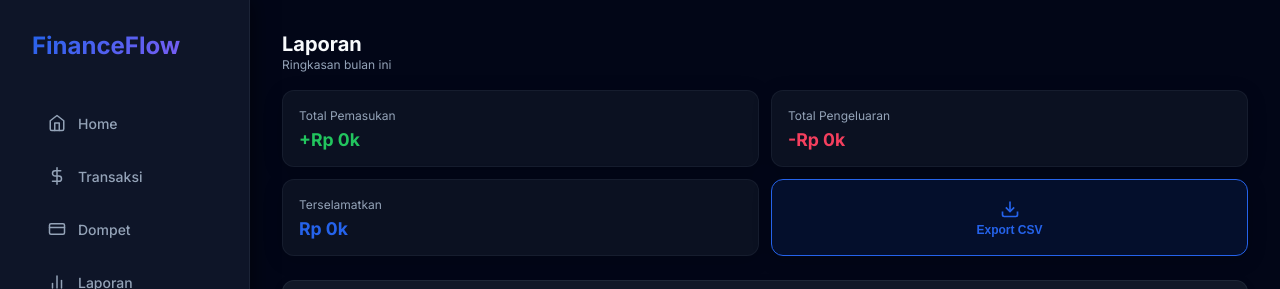
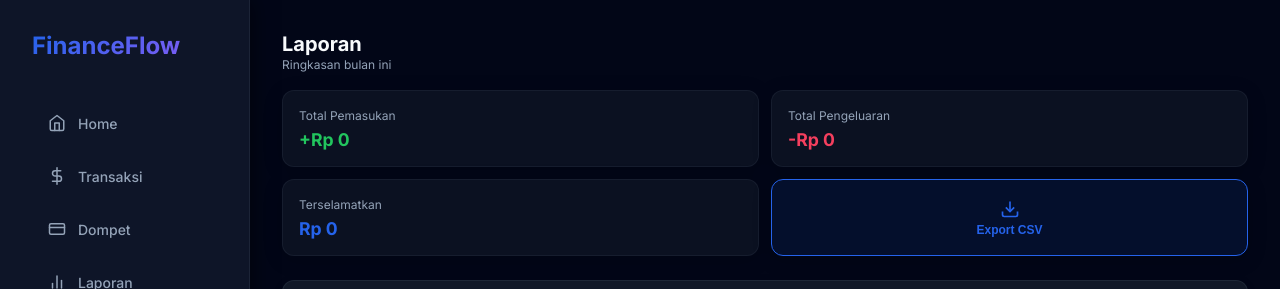
Before and after one commit to umaralf2735/Tabungan, a Next.js app: page /reports in a window 1280 px wide. Shown: the top 289 px of the page. Built offline with nearby package versions, Linux system fonts and the light colour scheme.

Commit message:
Fix hapus pembulatan Kilo dan tampilkan detail angka rupiah

```diff
--- a/src/app/calculator/page.tsx
+++ b/src/app/calculator/page.tsx
@@ -79,12 +79,12 @@ export default function CalculatorPage() {
           <div style={{ display: 'flex', justifyContent: 'space-between', alignItems: 'center', background: 'rgba(0,0,0,0.2)', padding: '0.75rem 1rem', borderRadius: 'var(--radius-sm)' }}>
             <div>
               <p style={{ fontSize: '0.65rem', color: 'var(--color-text-muted)' }}>Min (3x)</p>
-              <p style={{ fontSize: '1rem', fontWeight: 700 }}>Rp {(emergencyMin/1000).toLocaleString('id-ID')}k</p>
+              <p style={{ fontSize: '1rem', fontWeight: 700 }}>Rp {emergencyMin.toLocaleString('id-ID')}</p>
             </div>
             <div style={{ color: 'var(--color-text-muted)' }}>—</div>
             <div style={{ textAlign: 'right' }}>
               <p style={{ fontSize: '0.65rem', color: 'var(--color-text-muted)' }}>Ideal (6x)</p>
-              <p style={{ fontSize: '1rem', fontWeight: 700, color: 'var(--color-primary)' }}>Rp {(emergencyMax/1000).toLocaleString('id-ID')}k</p>
+              <p style={{ fontSize: '1rem', fontWeight: 700, color: 'var(--color-primary)' }}>Rp {emergencyMax.toLocaleString('id-ID')}</p>
             </div>
           </div>
         </section>
--- a/src/app/page.tsx
+++ b/src/app/page.tsx
@@ -110,11 +110,11 @@ export default function Home() {
         </div>
         <div className="card-glass" style={{ padding: '0.85rem' }}>
           <p className="text-xs text-muted mb-1">Pemasukan</p>
-          <h4 className="font-bold text-success" style={{ fontSize: '1rem' }}>+Rp {(totalIncome/1000).toFixed(0)}k</h4>
+          <h4 className="font-bold text-success" style={{ fontSize: '1rem' }}>+Rp {totalIncome.toLocaleString('id-ID')}</h4>
         </div>
         <div className="card-glass" style={{ padding: '0.85rem' }}>
           <p className="text-xs text-muted mb-1">Pengeluaran</p>
-          <h4 className="font-bold text-danger" style={{ fontSize: '1rem' }}>-Rp {(totalExpense/1000).toFixed(0)}k</h4>
+          <h4 className="font-bold text-danger" style={{ fontSize: '1rem' }}>-Rp {totalExpense.toLocaleString('id-ID')}</h4>
         </div>
 
         {/* Progress Target Tabungan */}
--- a/src/app/reports/page.tsx
+++ b/src/app/reports/page.tsx
@@ -73,15 +73,15 @@ export default function ReportsPage() {
       <div style={{ display: 'grid', gridTemplateColumns: '1fr 1fr', gap: '0.75rem', marginBottom: '1.5rem' }}>
         <div className="card-glass" style={{ padding: '1rem' }}>
           <p className="text-xs text-muted mb-1">Total Pemasukan</p>
-          <h3 className="text-success" style={{ fontSize: '1.1rem', fontWeight: 700 }}>+Rp {(totalIncome/1000).toFixed(0)}k</h3>
+          <h3 className="text-success" style={{ fontSize: '1.1rem', fontWeight: 700 }}>+Rp {totalIncome.toLocaleString('id-ID')}</h3>
         </div>
         <div className="card-glass" style={{ padding: '1rem' }}>
           <p className="text-xs text-muted mb-1">Total Pengeluaran</p>
-          <h3 className="text-danger" style={{ fontSize: '1.1rem', fontWeight: 700 }}>-Rp {(totalExpense/1000).toFixed(0)}k</h3>
+          <h3 className="text-danger" style={{ fontSize: '1.1rem', fontWeight: 700 }}>-Rp {totalExpense.toLocaleString('id-ID')}</h3>
         </div>
         <div className="card-glass" style={{ padding: '1rem' }}>
           <p className="text-xs text-muted mb-1">Terselamatkan</p>
-          <h3 className="text-primary" style={{ fontSize: '1.1rem', fontWeight: 700 }}>Rp {(savings/1000).toFixed(0)}k</h3>
+          <h3 className="text-primary" style={{ fontSize: '1.1rem', fontWeight: 700 }}>Rp {savings.toLocaleString('id-ID')}</h3>
         </div>
         <button onClick={handleExportCSV} className="card-glass" style={{ padding: '1rem', border: '1px solid var(--color-primary)', display: 'flex', flexDirection: 'column', alignItems: 'center', justifyContent: 'center', cursor: 'pointer', background: 'rgba(37,99,235,0.1)' }}>
           <svg width="20" height="20" viewBox="0 0 24 24" fill="none" stroke="currentColor" strokeWidth="2" style={{ color: 'var(--color-primary)', marginBottom: '0.25rem' }}><path d="M21 15v4a2 2 0 0 1-2 2H5a2 2 0 0 1-2-2v-4"></path><polyline points="7 10 12 15 17 10"></polyline><line x1="12" y1="15" x2="12" y2="3"></line></svg>
```
